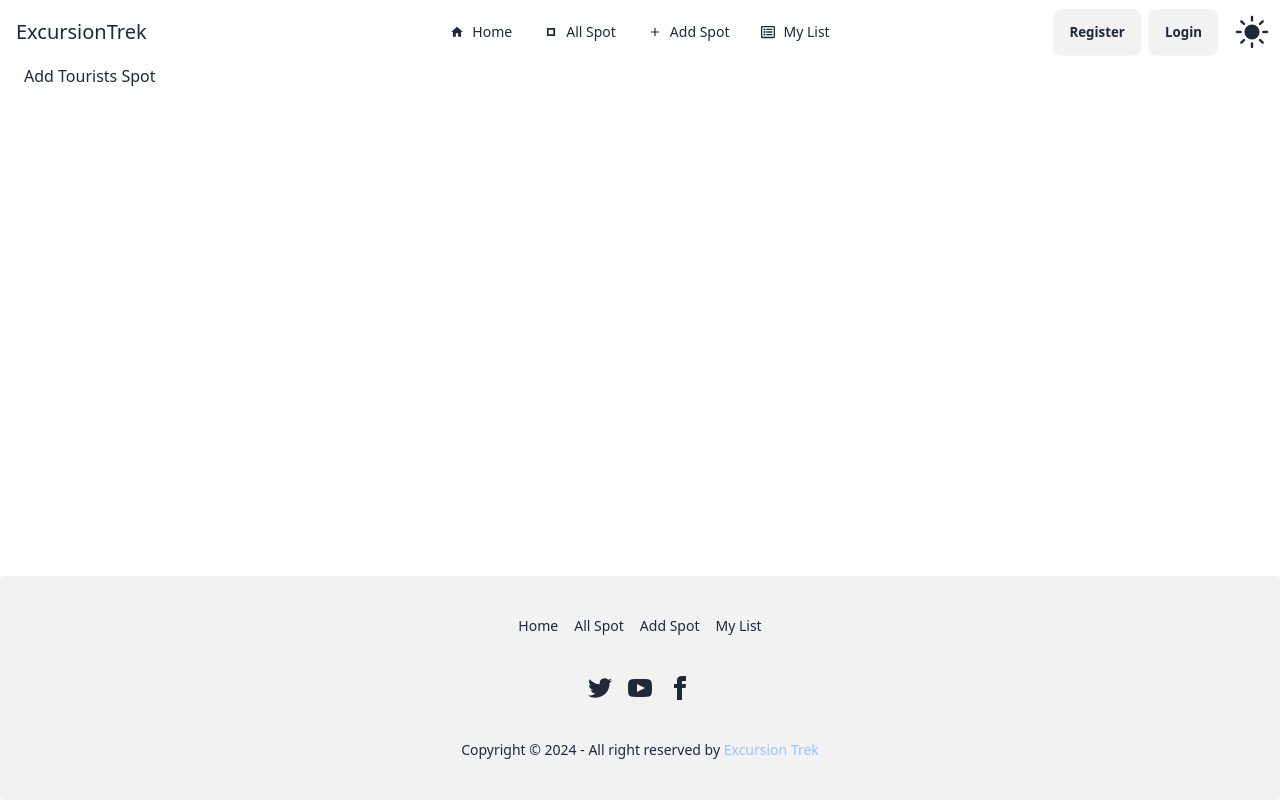
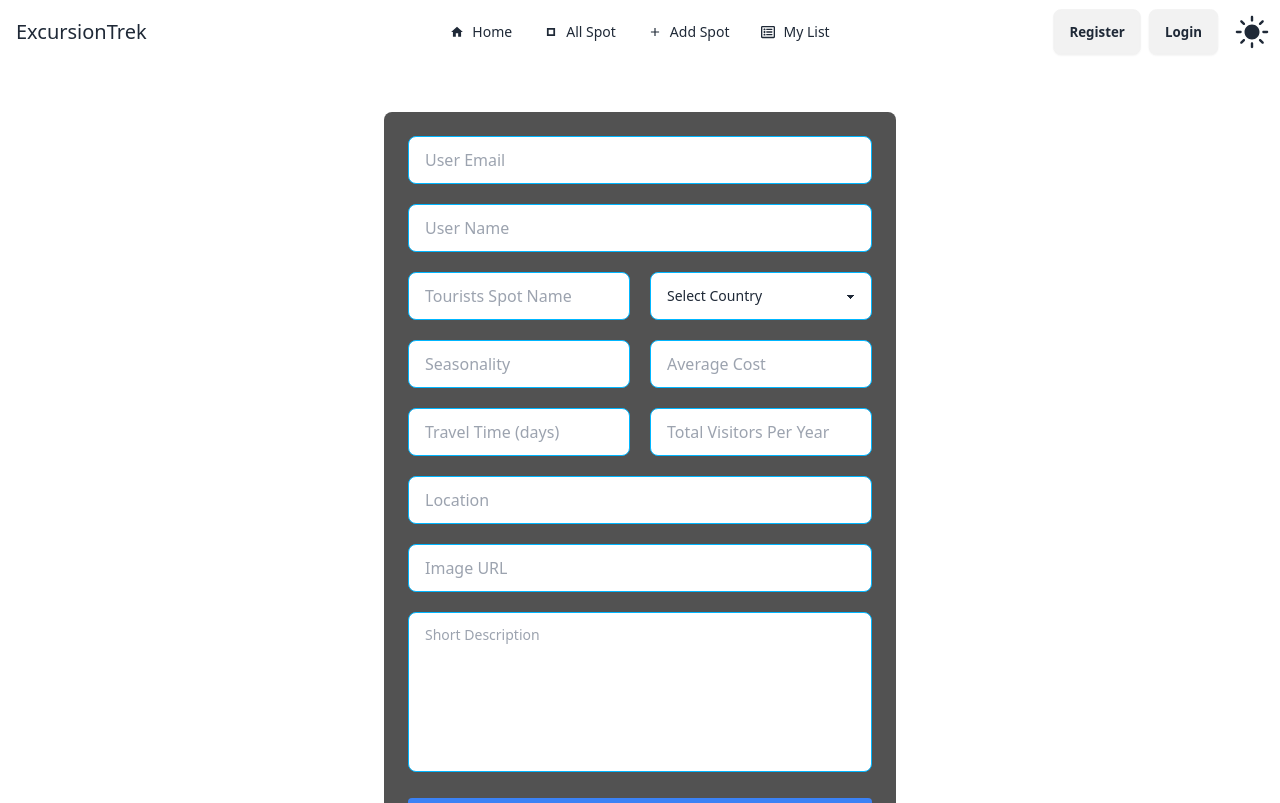
Before and after one commit to Kowsar14238/ExcursionTrekClient, a React (Vite) app: page /add-tourists-spot in a window 1280 px wide. Shown: the top 803 px of the page. Built offline with nearby package versions, Linux system fonts and the light colour scheme.

Commit message:
fix banner & create addSpots page

```diff
--- a/src/Components/HomeComponents/Banner.jsx
+++ b/src/Components/HomeComponents/Banner.jsx
@@ -1,15 +1,17 @@
 const Banner = () => {
   return (
-    <div>
-      <div className="carousel w-full rounded-lg">
-        <div id="item1" className="carousel-item w-full relative">
+    <div className="">
+      <div className="carousel w-full h-[80vh] rounded-lg">
+        <div id="item1" className="carousel-item w-full max-h-screen relative">
           <img
             src="https://res.cloudinary.com/dek7m00id/image/upload/v1725119819/Saint_Martin_Island_BD_jymusc.jpg"
-            className="w-full"
+            className="w-full  h-full objet-cover"
             alt="Saint Martin Island"
           />
-          <div className="absolute bottom-0 left-0 bg-opacity-50 bg-black p-4 text-white">
-            <h2 className="text-lg sm:text-2xl font-bold">Saint Martin Island</h2>
+          <div className="absolute bottom-0 left-0 right-0 bg-opacity-50 bg-black p-4 text-white">
+            <h2 className="text-lg sm:text-2xl font-bold">
+              Saint Martin Island
+            </h2>
             <p className="text-xs sm:text-base">
               A tranquil coral island in Bangladesh, famous for its
               crystal-clear waters and unspoiled beaches.
@@ -20,10 +22,10 @@ const Banner = () => {
         <div id="item2" className="carousel-item w-full relative">
           <img
             src="https://res.cloudinary.com/dek7m00id/image/upload/v1725119818/Bangkok_tcfvma.jpg"
-            className="w-full"
+            className="w-full h-full objet-cover"
             alt="Bangkok"
           />
-          <div className="absolute bottom-0 left-0 bg-opacity-50 bg-black p-4 text-white">
+          <div className="absolute bottom-0 left-0 right-0 bg-opacity-50 bg-black p-4 text-white">
             <h2 className="text-lg sm:text-2xl font-bold">Bangkok</h2>
             <p className="text-xs sm:text-base">
               The vibrant capital of Thailand, known for its ornate temples,
@@ -35,11 +37,13 @@ const Banner = () => {
         <div id="item3" className="carousel-item w-full relative">
           <img
             src="https://res.cloudinary.com/dek7m00id/image/upload/v1725119816/Taman_Negara_National_Park_d7yqfq.jpg"
-            className="w-full"
+            className="w-full h-full objet-cover"
             alt="Taman Negara National Park"
           />
-          <div className="absolute bottom-0 left-0 bg-opacity-50 bg-black p-4 text-white">
-            <h2 className="text-lg sm:text-2xl font-bold">Taman Negara National Park</h2>
+          <div className="absolute bottom-0 left-0 right-0 bg-opacity-50 bg-black p-4 text-white">
+            <h2 className="text-lg sm:text-2xl font-bold">
+              Taman Negara National Park
+            </h2>
             <p className="text-xs sm:text-base">
               A sprawling tropical rainforest in Malaysia, home to diverse
               wildlife and ancient trees.
@@ -50,13 +54,14 @@ const Banner = () => {
         <div id="item4" className="carousel-item w-full relative">
           <img
             src="https://res.cloudinary.com/dek7m00id/image/upload/v1725119816/Yogyakarta_tzddyn.jpg"
-            className="w-full"
+            className="w-full h-full objet-cover"
             alt="Yogyakarta"
           />
-          <div className="absolute bottom-0 left-0 bg-opacity-50 bg-black p-4 text-white">
+          <div className="absolute bottom-0 left-0 right-0 bg-opacity-50 bg-black p-4 text-white">
             <h2 className="text-lg sm:text-2xl font-bold">Yogyakarta</h2>
             <p className="text-xs sm:text-base">
-              A cultural hub in Indonesia, renowned for its traditional arts, historical landmarks, and vibrant street food scene.
+              A cultural hub in Indonesia, renowned for its traditional arts,
+              historical landmarks, and vibrant street food scene.
             </p>
           </div>
         </div>
--- /dev/null
+++ b/src/Components/HomeComponents/TouristSpots.jsx
@@ -0,0 +1,10 @@
+
+const TouristSpots = () => {
+    return (
+        <div>
+            <p>Tourist Spots</p>
+        </div>
+    );
+};
+
+export default TouristSpots;
--- a/src/Pages/AddTouristsSpot.jsx
+++ b/src/Pages/AddTouristsSpot.jsx
@@ -1,10 +1,128 @@
+const AddTouristsSpot = () => {
+  return (
+    <div className="min-h-screen my-12 mx-2">
+      <form className="max-w-md md:max-w-lg mx-auto p-6 bg-neutral-600 rounded-lg">
+        <div className="mb-5">
+          <input
+            id="user_email"
+            type="email"
+            placeholder="User Email"
+            className="input input-bordered w-full input-info"
+          />
+        </div>
 
-const AddTouristsSpot = () => {
-    return (
-        <div>
-            <p>Add Tourists Spot</p>
+        <div className="mb-5">
+          <input
+            id="user_name"
+            type="text"
+            placeholder="User Name"
+            className="input input-bordered w-full input-info "
+          />
         </div>
-    );
+
+        <div className="md:grid grid-cols-2 gap-5 w-full">
+          <div className="mb-5">
+            <input
+              id="tourists_spot_name"
+              type="text"
+              placeholder="Tourists Spot Name"
+              className="input input-bordered w-full input-info"
+            />
+          </div>
+
+          <div className="mb-5">
+            <select id="country_name" className="select select-info w-full">
+              <option disabled selected>
+                Select Country
+              </option>
+              <option>Bangladesh</option>
+              <option>Thailand</option>
+              <option>Indonesia</option>
+              <option>Malaysia</option>
+              <option>Vietnam</option>
+              <option>Cambodia</option>
+            </select>
+          </div>
+        </div>
+
+        <div className="md:grid grid-flow-col gap-5 w-full">
+          <div className="mb-5">
+            <input
+              id="seasonality"
+              type="text"
+              placeholder="Seasonality"
+              className="input input-bordered w-full input-info"
+            />
+          </div>
+
+          <div className="mb-5">
+            <input
+              id="average_cost"
+              type="number"
+              placeholder="Average Cost"
+              className="input input-bordered input-info w-full"
+            />
+          </div>
+        </div>
+
+        <div className="md:grid grid-flow-col gap-5 w-full">
+          <div className="mb-5">
+            <input
+              id="travel_time"
+              type="number"
+              placeholder="Travel Time (days)"
+              className="input input-bordered w-full input-info"
+            />
+          </div>
+
+          <div className="mb-5">
+            <input
+              id="total_visitors_per_year"
+              type="number"
+              placeholder="Total Visitors Per Year"
+              className="input input-bordered w-full input-info"
+            />
+          </div>
+        </div>
+
+        <div className="mb-5">
+          <input
+            id="location"
+            type="text"
+            placeholder="Location"
+            className="input input-bordered w-full input-info"
+          />
+        </div>
+
+        <div className="mb-5">
+          <input
+            id="image_url"
+            type="text"
+            placeholder="Image URL"
+            className="input input-bordered w-full input-info"
+          />
+        </div>
+
+        <div className="mb-5">
+          <textarea
+            id="short_description"
+            placeholder="Short Description"
+            className="textarea textarea-bordered w-full textarea-info h-40 resize-none"
+          ></textarea>
+        </div>
+
+        {/* Add Button */}
+        <div className="relative z-0 w-full mb-5 group">
+          <button
+            type="submit"
+            className="w-full bg-blue-500 hover:bg-blue-700 text-white font-bold py-2 px-4 rounded"
+          >
+            Add
+          </button>
+        </div>
+      </form>
+    </div>
+  );
 };
 
 export default AddTouristsSpot;
--- a/src/Pages/Home.jsx
+++ b/src/Pages/Home.jsx
@@ -3,7 +3,9 @@ import Banner from "../Components/HomeComponents/Banner";
 const Home = () => {
     return (
         <div className="my-2">
-            <Banner />
+            <div className="">
+                <Banner />
+            </div>
         </div>
     );
 };
```
